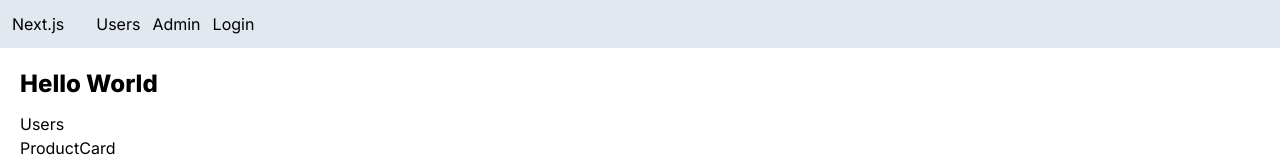
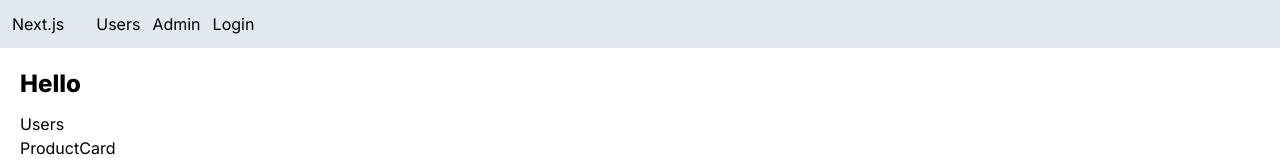
Before and after one commit to Asfakur/next_app, a Next.js app: page / in a window 1280 px wide. Shown: the top 158 px of the page. Built offline with nearby package versions, Linux system fonts and the light colour scheme; no server answers.

Commit message:
60.6- Accessing Session on the Server

```diff
--- a/app/api/auth/[...nextauth]/route.ts
+++ b/app/api/auth/[...nextauth]/route.ts
@@ -1,13 +1,15 @@
 import NextAuth from "next-auth"
 import GoogleProvider from "next-auth/providers/google";
 
-const handler = NextAuth({
+export const authOptions = {
     providers: [
         GoogleProvider({
             clientId: process.env.GOOGLE_CLIENT_ID!,
             clientSecret: process.env.GOOGLE_CLIENT_SECRET!
         })
     ]
-});
+}
+
+const handler = NextAuth(authOptions);
 
 export { handler as GET, handler as POST }
--- a/app/page.tsx
+++ b/app/page.tsx
@@ -1,11 +1,14 @@
 import Image from "next/image";
 import Link from "next/link";
 import ProductCard from "./components/ProductCard/ProductCard";
+import { getServerSession } from "next-auth";
+import { authOptions } from "./api/auth/[...nextauth]/route";
 
-export default function Home() {
+export default async function Home() {
+    const session = await getServerSession(authOptions);
     return (
         <main>
-      <h1>Hello World</h1>
+            <h1>Hello {session && <span>{session.user!.name}</span>}</h1>
             <Link href="/users">Users</Link>
             <ProductCard />
         </main>
```
Lines whose indentation alone changed are shown as unchanged.
